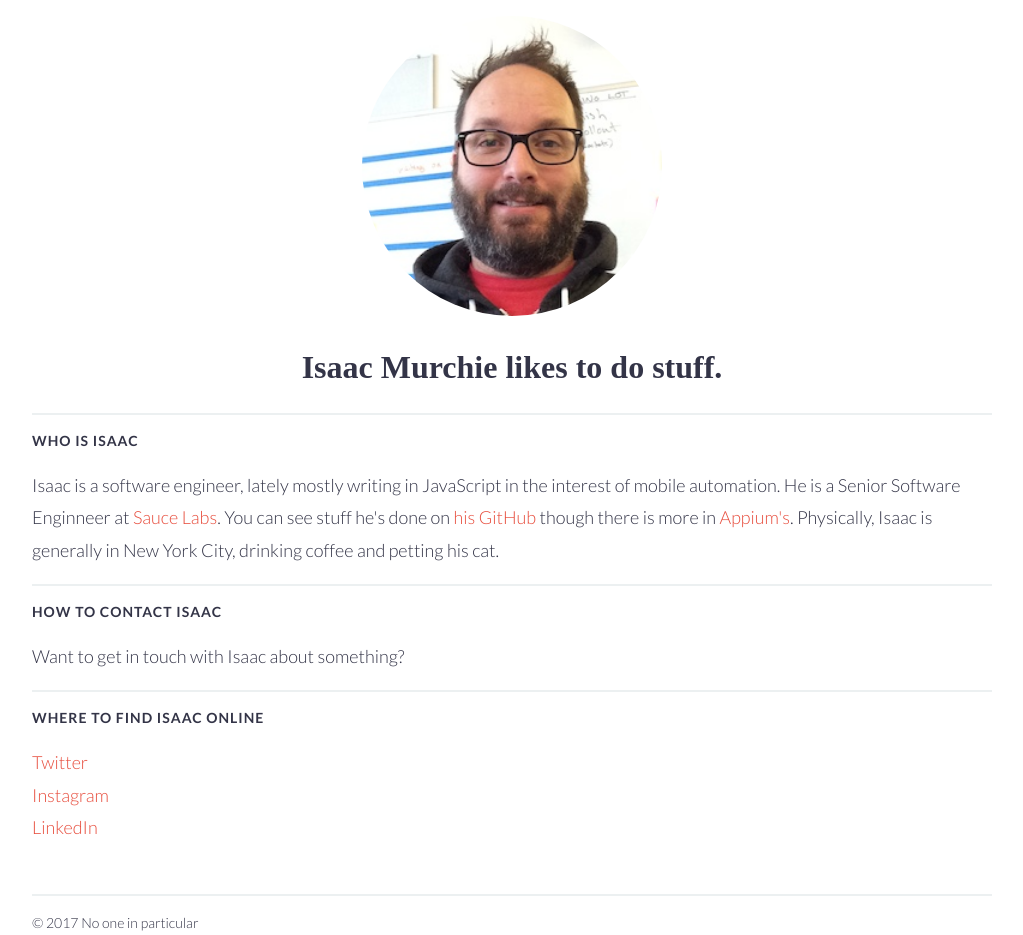
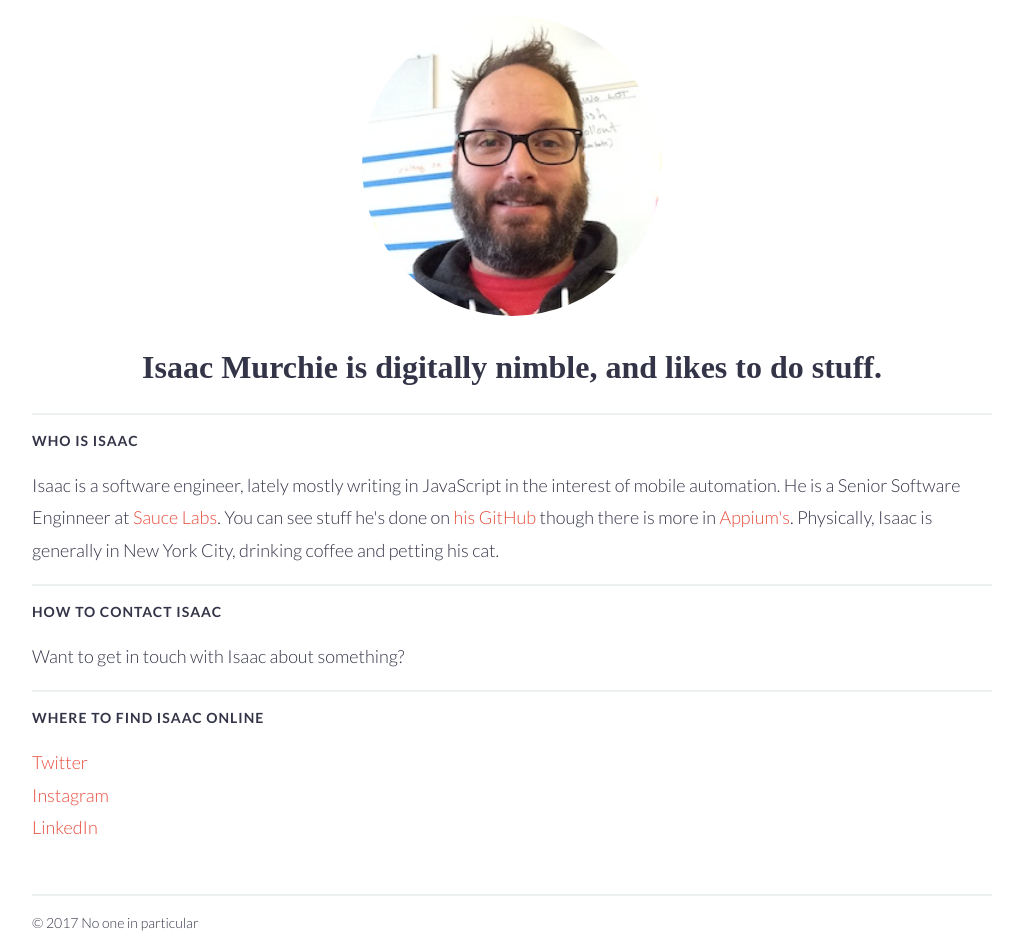
Before and after one commit to imurchie/imurchie.github.com, a plain HTML site: page index.html in a window 1280 px wide. Shown: the whole page, without its empty margins (128-1151 px from the left). Drawn offline with Linux system fonts and the light colour scheme.

Commit message:
Update some verbiage

```diff
--- a/index.html
+++ b/index.html
@@ -2,8 +2,8 @@
 <html lang="en">
     <head>
         <meta charset="utf-8">
-        <title>Isaac Murchie | Open Source Engineer</title>
-        <meta name="description" content="Isaac is an open source engineer."/>
+        <title>Isaac Murchie | Open Source Software Engineer</title>
+        <meta name="description" content="Isaac is an open source software engineer."/>
         <meta name="author" content="Isaac Murchie"/>
         <meta name="twitter:card" content="summary"/>
         <meta name="twitter:site" content="@imurchie"/>
@@ -26,7 +26,7 @@
                     <img src="avatar.jpg"/>
                 </figure>
                 <h1>
-                    Isaac Murchie likes to do stuff.
+                    Isaac Murchie is digitally nimble, and likes to do stuff.
                 </h1>
             </header>
             <section>
```
